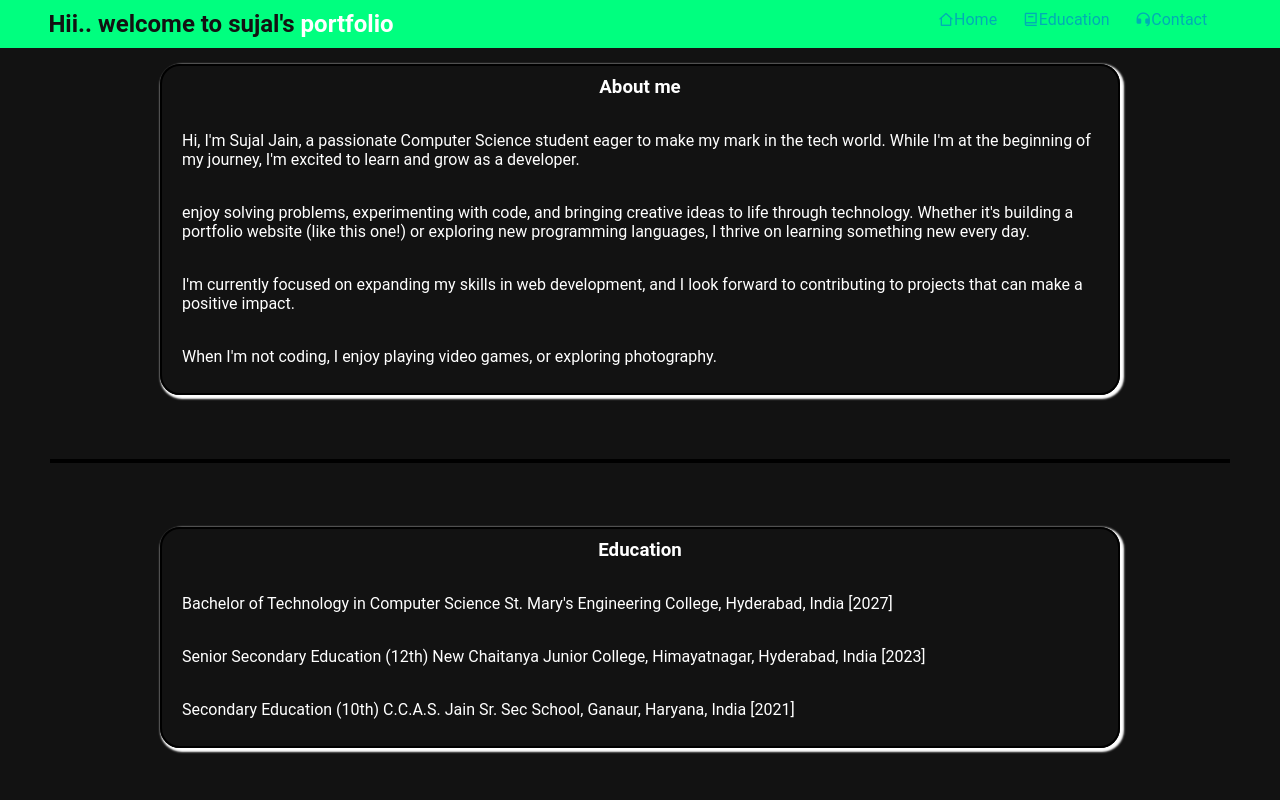
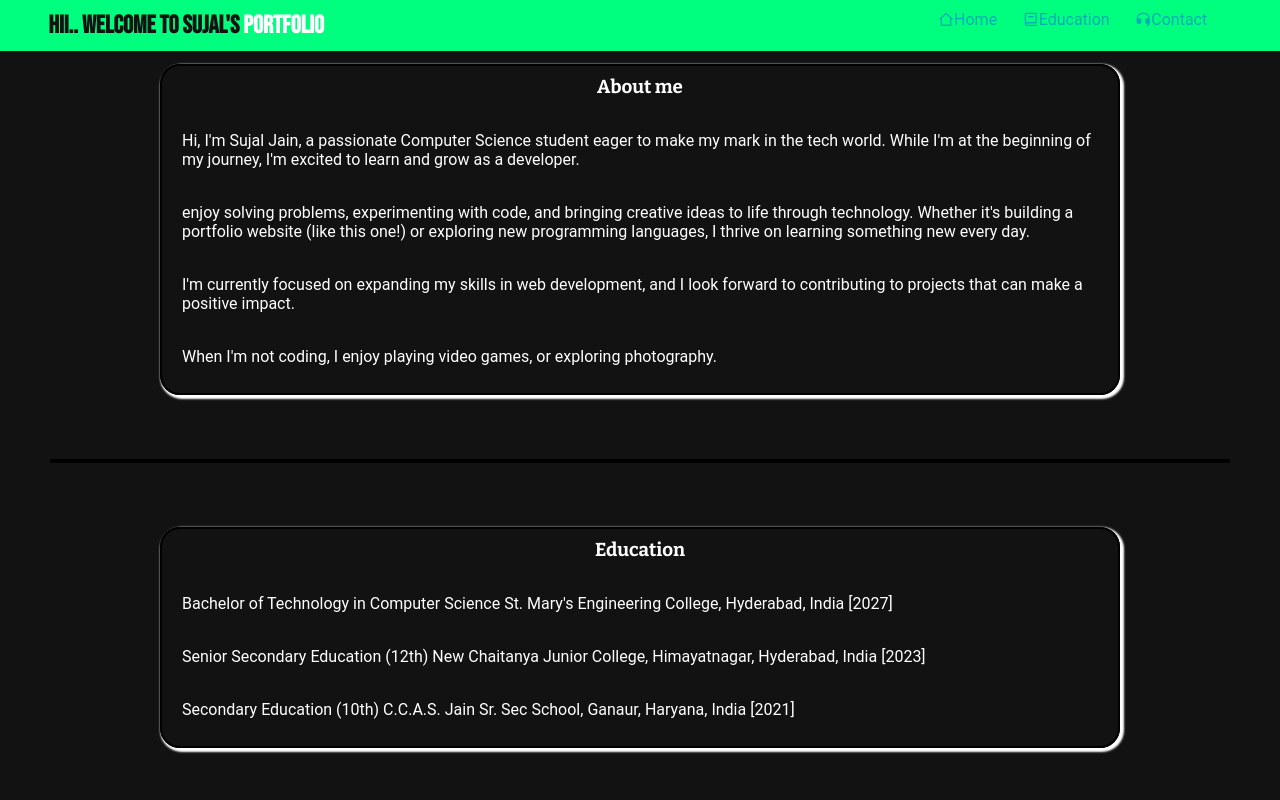
Before and after one commit to sujal-jain-activities/portfolio, a plain HTML site: page index.html in a window 1280 px wide. Shown: the top 800 px of the page. Drawn offline with nearby package versions, Linux system fonts and the light colour scheme.

Commit message:
changes in navbar and fonts

```diff
--- a/style.css
+++ b/style.css
@@ -1,3 +1,5 @@
+@import url('https://fonts.googleapis.com/css2?family=Bebas+Neue&family=Inter:ital,opsz,wght@0,14..32,100..900;1,14..32,100..900&family=Oswald:wght@200..700&family=Roboto+Condensed:ital,wght@0,100..900;1,100..900&display=swap');
+@import url('https://fonts.googleapis.com/css2?family=Bebas+Neue&family=Bitter:ital,wght@0,100..900;1,100..900&family=Inter:ital,opsz,wght@0,14..32,100..900;1,14..32,100..900&family=Oswald:wght@200..700&family=Roboto+Condensed:ital,wght@0,100..900;1,100..900&display=swap');
 *{
 margin: 0;
 padding: 0;
@@ -25,6 +27,8 @@ h2{
     padding: 10px;
     margin: 0px 3vw;
     color: #121212;
+    font-family: "Bebas Neue", serif;
+    font-size: 25px;
 }
 .nav{
     display: flex;
@@ -59,6 +63,7 @@ h3{
     display: flex;
     justify-content: center;
     margin-bottom: 2vh;
+    font-family: "Bitter", serif;
 }
 .para{
     margin: 17px 10px;
```
